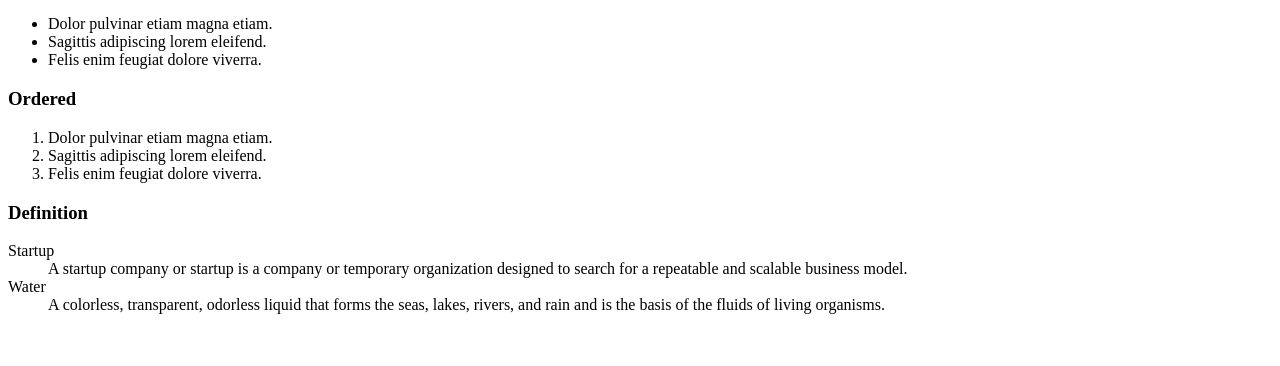
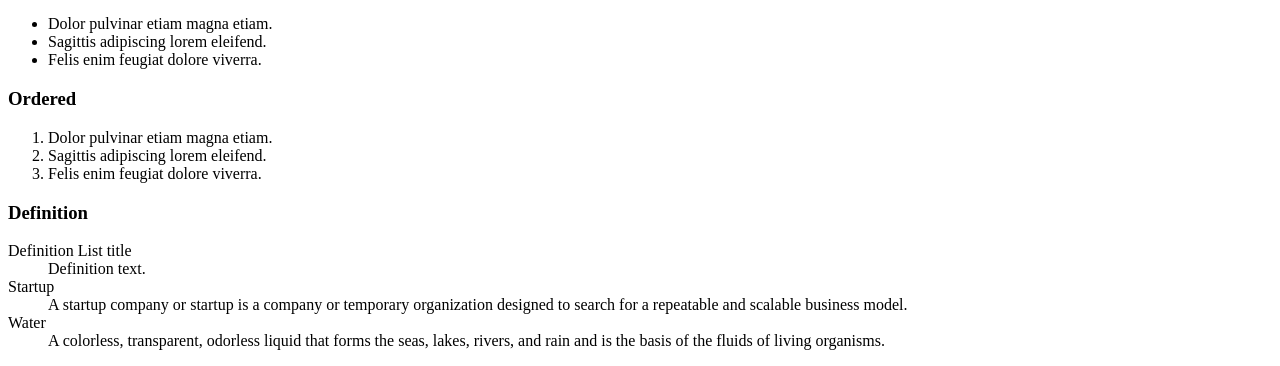
Before and after one commit to Grey550/alx-frontend, a plain HTML site: page 0x00-html_advanced/26-styleguide.html in a window 1280 px wide. Shown: the part 578-944 px from the top of the page. Before the commit the page ends 908 px from the top, so only its background shows below. Drawn offline with Linux system fonts and the light colour scheme.

Commit message:
Examples of lists for the styleguide

```diff
--- a/0x00-html_advanced/26-styleguide.html
+++ b/0x00-html_advanced/26-styleguide.html
@@ -51,7 +51,8 @@
             </ol>
             <h3>Definition</h3>
             <dl>
-
+                <dt>Definition List title</dt>
+                <dd>Definition text.</dd>
                 <dt>Startup</dt>
                 <dd>A startup company or startup is a company or temporary organization designed to search for a repeatable and scalable business model.</dd>
                 <dt>Water</dt>
```
